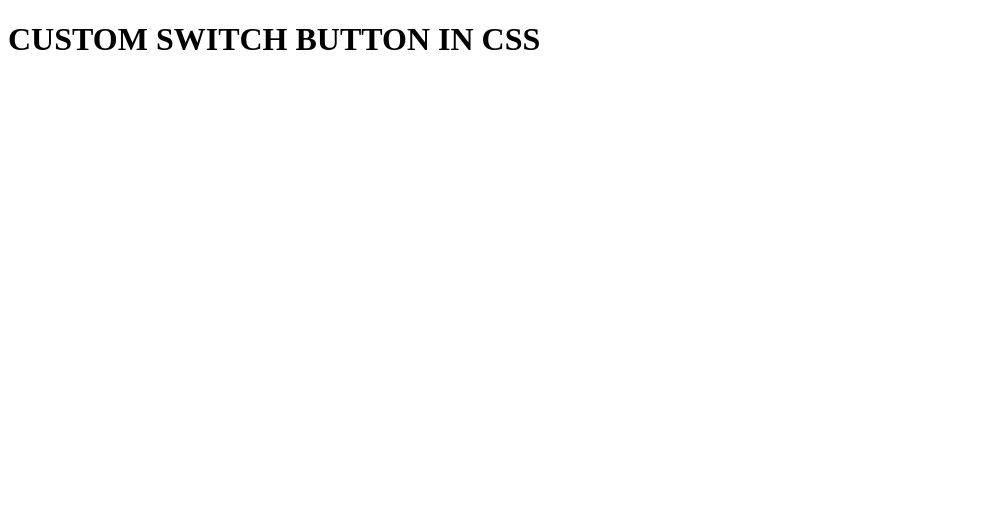
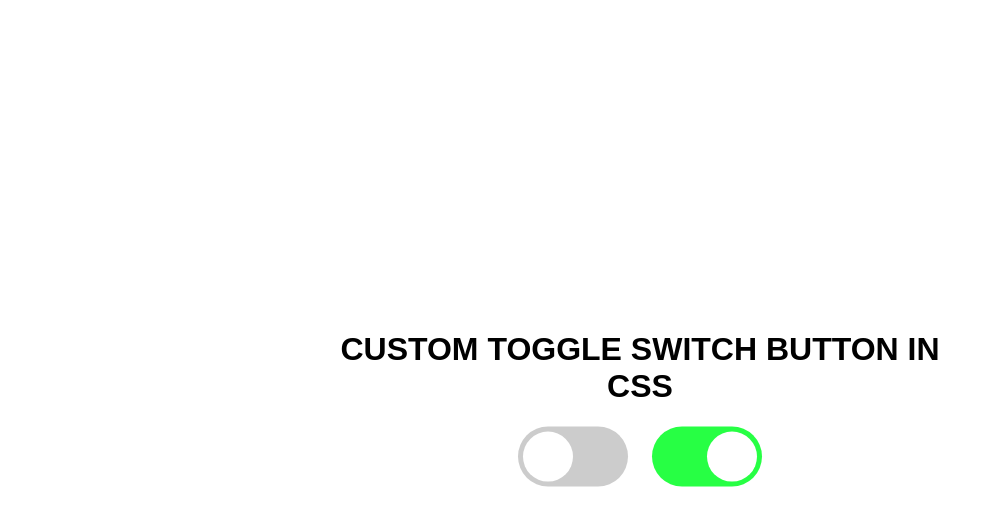
Before and after one commit to ted1104/Custom-Switch-And-Radio-Button-CSS, a plain HTML site: page index.html in a window 1280 px wide. Shown: the whole page, without its empty margins (0-992 px from the left). Drawn offline with Linux system fonts and the light colour scheme.

Commit message:
finished styling custom buttom

```diff
--- a/index.html
+++ b/index.html
@@ -4,9 +4,23 @@
     <meta charset="UTF-8">
     <meta http-equiv="X-UA-Compatible" content="IE=edge">
     <meta name="viewport" content="width=device-width, initial-scale=1.0">
+    <link rel="stylesheet" href="style.css">
     <title>CUSTOM SWITCH BUTTON</title>
 </head>
 <body>
-    <h1>CUSTOM SWITCH BUTTON IN CSS</h1>
+    <div class="container">
+        <h1>CUSTOM TOGGLE SWITCH BUTTON IN CSS</h1>
+
+        <label class="switch">
+            <input type="checkbox">
+            <span class="slider"></span>
+        </label>
+
+        <label class="switch">
+            <input type="checkbox" checked>
+            <span class="slider"></span>
+        </label>
+    </div>
+
 </body>
 </html>
--- a/style.css
+++ b/style.css
@@ -0,0 +1,49 @@
+.container {
+  position: absolute;
+  top: 50%;
+  left: 50%;
+  transform: translate(-50%, -50%);
+  text-align: center;
+}
+
+h1 {
+  font-family: sans-serif;
+}
+.switch {
+  position: relative;
+  display: inline-block;
+  /* border: 1px solid red; */
+  width: 110px;
+  height: 60px;
+  margin: 0 10px;
+}
+.switch input {
+  display: none;
+}
+.slider {
+  background-color: #ccc;
+  position: absolute;
+  cursor: pointer;
+  top: 0;
+  left: 0;
+  right: 0;
+  bottom: 0;
+  border-radius: 34px;
+}
+.slider::before {
+  position: absolute;
+  content: "";
+  height: 50px;
+  width: 50px;
+  background-color: white;
+  left: 5px;
+  bottom: 5px;
+  transition: 0.4s;
+  border-radius: 50px;
+}
+.switch input:checked + .slider {
+  background-color: #27ff44;
+}
+.switch input:checked + .slider::before {
+  transform: translate(50px);
+}
```
